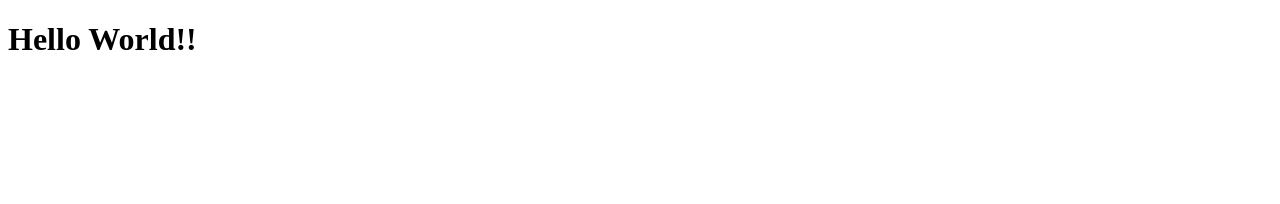
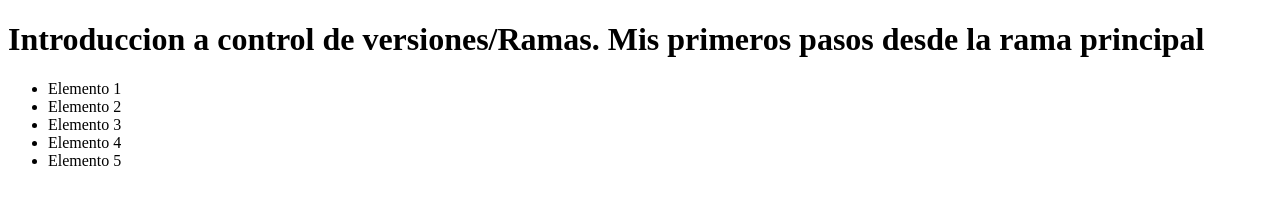
Before and after one commit to Pablo-cyber123/Git-branch-conflicto, a plain HTML site: page index.html in a window 1280 px wide. Drawn offline with Linux system fonts and the light colour scheme.

Commit message:
feat(UI): :fire: Se añadieron listas

```diff
--- a/index.html
+++ b/index.html
@@ -1,9 +1,16 @@
 <!DOCTYPE html>
 <html lang="en">
 <head>
-    <title>Welcome</title>
+    <title>Hola</title>
 </head>
 <body>
-    <h1>Hello World!!</h1>
+    <h1>Introduccion a control de versiones/Ramas. Mis primeros pasos desde la rama principal</h1>
+    <ul>
+        <li>Elemento 1</li>
+        <li>Elemento 2</li>
+        <li>Elemento 3</li>
+        <li>Elemento 4</li>
+        <li>Elemento 5</li>
+    </ul>
 </body>
 </html>
```
